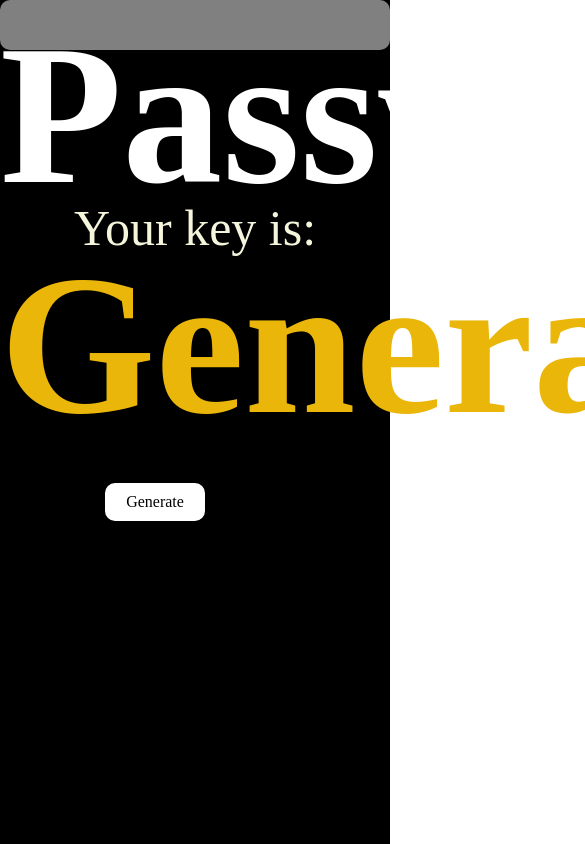
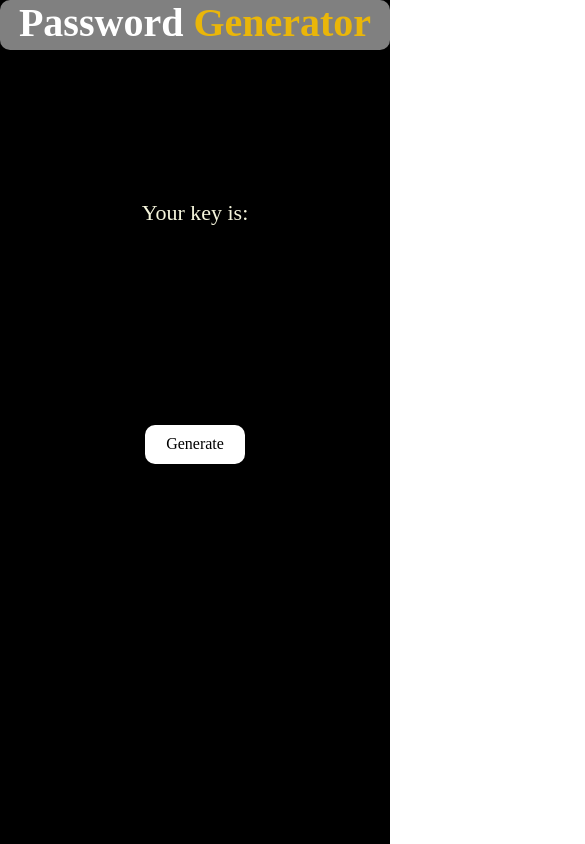
Before and after one commit to knoy00/Passkey-Generator, a website built with Vite: page index.html in a window 390 px wide. Shown: the top 844 px of the page, 585 px wide, since content can reach past the window. Built offline with nearby package versions, Linux system fonts and the light colour scheme.

Commit message:
Update index.css

```diff
--- a/index.css
+++ b/index.css
@@ -53,16 +53,3 @@
 button:hover{
     background-color: grey;
 }
-@media(max-width:750px){
-    .title{
-        font-size: 200px;
-    }
-    .button{
-        width: 250px;
-        padding: 25px 30px;
-        transition: all .42s ease;
-    }
-    #password{
-        font-size: 50px;
-    }
-}
```
